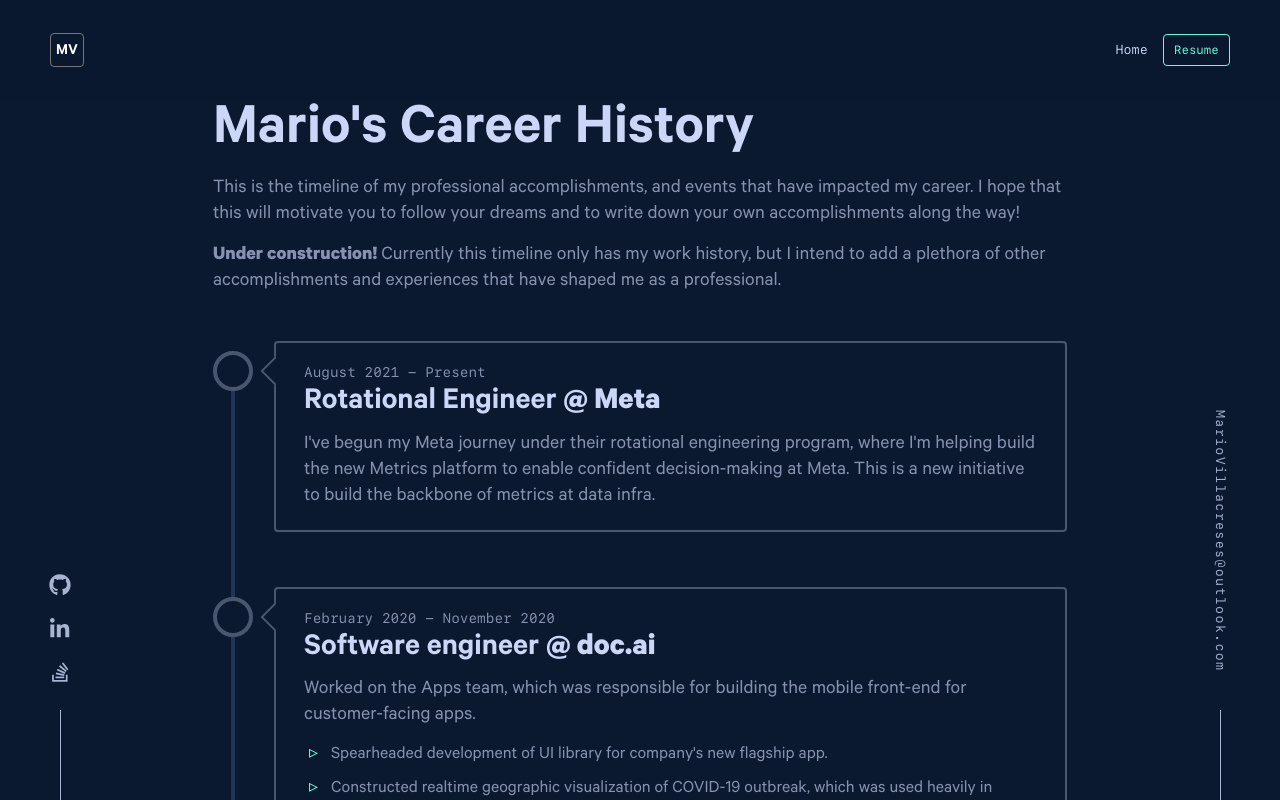
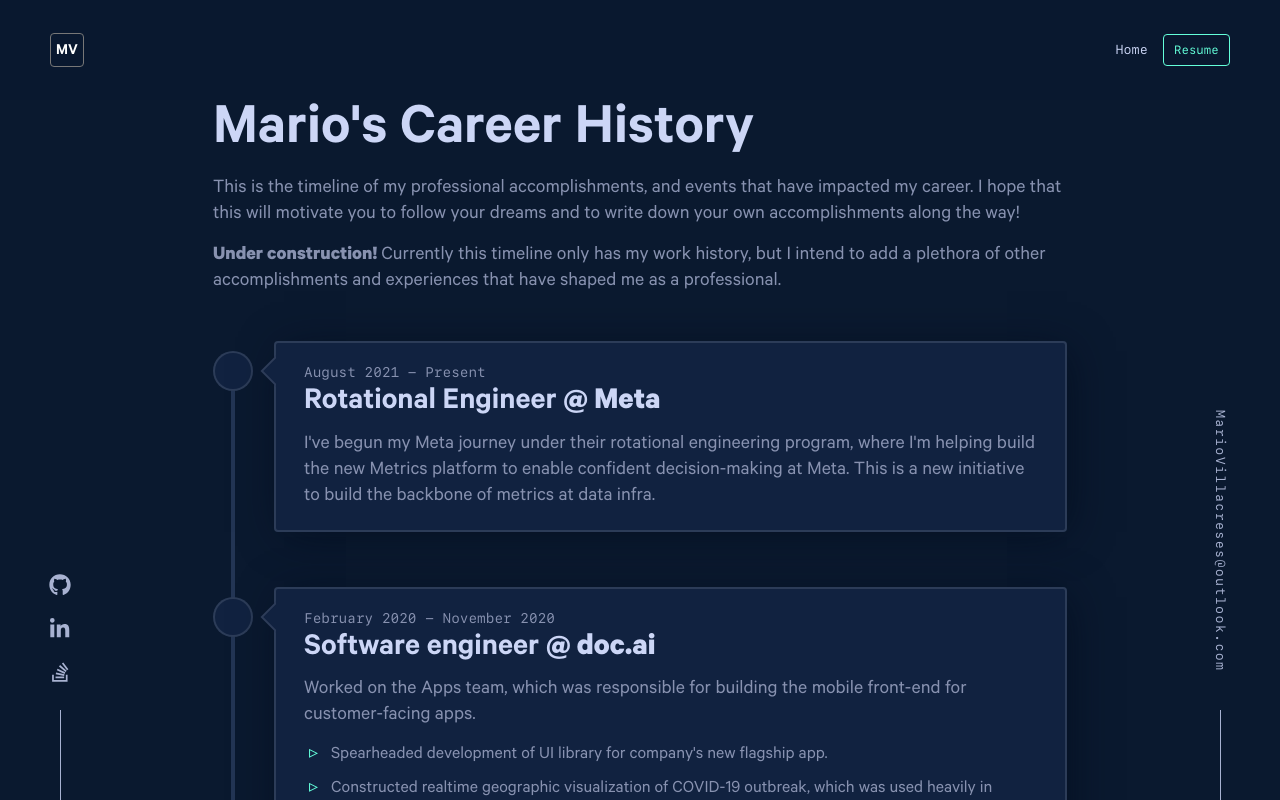
Before and after one commit to villacreses/personal-site-v2, a Next.js app: page /timeline in a window 1280 px wide. Shown: the top 800 px of the page. Built offline with nearby package versions, Linux system fonts and the light colour scheme.

Commit message:
Update timeline item colors

```diff
--- a/src/components/Timeline.module.scss
+++ b/src/components/Timeline.module.scss
@@ -5,12 +5,11 @@ $grid-top-row-height: 10px;
 
 %hover-highlight {
   transition: var(--transition);
-  border: $border_width solid var(--slate-dark);
-  background-color: var(--navy);
+  border: $border_width solid var(--slate-shadow);
+  background-color: var(--navy-light);
 
   li:hover & {
     border-color: var(--green);
-    background-color: var(--navy-light);
   }
 }
 
@@ -123,6 +122,8 @@ $grid-top-row-height: 10px;
   position: relative;
   z-index: 2;
 
+  box-shadow: 5px 5px 40px -5px var(--navy-shadow);
+
   @include mobile-portrait {
     padding: 1rem 1rem;
   }
@@ -151,9 +152,7 @@ $grid-top-row-height: 10px;
   @extend %hover-highlight;
 
   display: block;
-  border-width: 4px;
   border-radius: 50%;
-  background-color: var(--navy);
   box-sizing: border-box;
   grid-area: 2 / 1 /3/ 2;
 }
--- a/src/styles/globals.scss
+++ b/src/styles/globals.scss
@@ -18,9 +18,9 @@
   /* Colors */
   --green: #64ffda;
   --green-tint: rgba(100, 255, 218, 0.1);
-
   --white: #e6f1ff;
 
+  --slate-shadow: rgba(73, 86, 112, .5);
   --slate-dark: #495670;
   --slate: #8892b0;
   --slate-light: #a8b2d1;
@@ -30,7 +30,7 @@
   --navy-dark: #020c1b;
   --navy-light: #112240;
   --navy-lightest: #233554;
-  --navy-shadow: rgba(var(--navy-dark), 0.7);
+  --navy-shadow: rgba(1, 12, 27, 0.7);
 
 /* Sizing */
   --fz-xxs: 12px;
```
